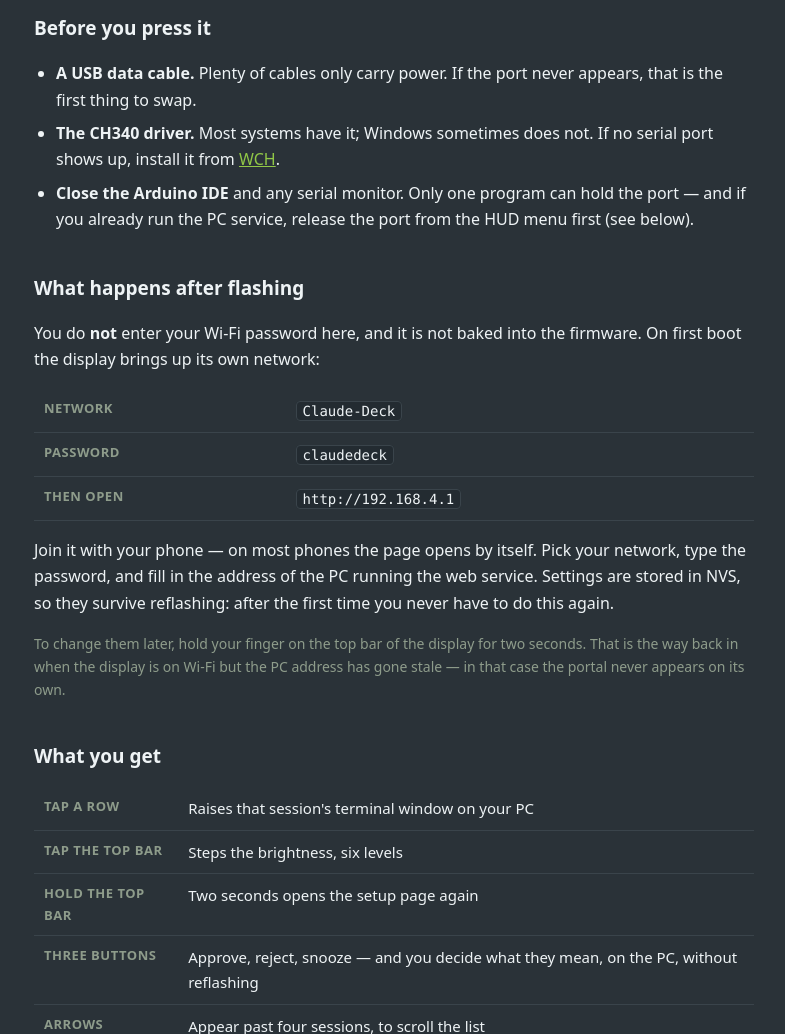
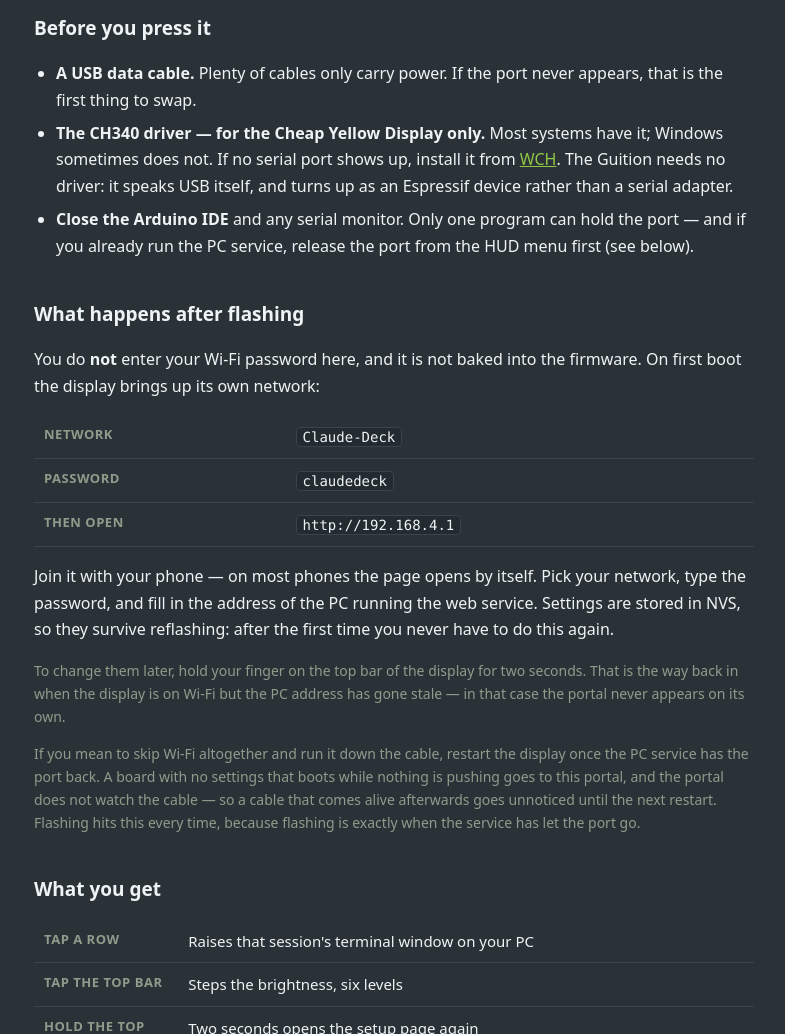
Before and after one commit to dimitrihilverda/claude-sessions-monitor, a plain HTML site: page web/index.html in a window 1280 px wide. Shown: the part 500-1534 px from the top of the page, without its empty margins (246-1031 px from the left). Drawn offline with Linux system fonts and the light colour scheme.

Commit message:
Write down what the second board taught us
The S3 pages were written from a board that had never been switched on. Now
that it has: it needs no CH340 driver, its touch controller talks when nobody
is touching it, raising a window taps the Alt key, and a freshly flashed board
with no Wi-Fi settings goes to its portal and stops watching the cable.

That last one catches everybody who flashes from the web page, because
flashing is exactly when the service has let the port go.

Co-Authored-By: Claude Opus 5 (1M context) <noreply@anthropic.com>

```diff
--- a/web/index.html
+++ b/web/index.html
@@ -94,9 +94,12 @@
   <ul>
     <li><strong>A USB data cable.</strong> Plenty of cables only carry power. If the
       port never appears, that is the first thing to swap.</li>
-    <li><strong>The CH340 driver.</strong> Most systems have it; Windows sometimes
-      does not. If no serial port shows up, install it from
-      <a href="https://www.wch-ic.com/downloads/CH341SER_EXE.html">WCH</a>.</li>
+    <li><strong>The CH340 driver &mdash; for the Cheap Yellow Display only.</strong>
+      Most systems have it; Windows sometimes does not. If no serial port shows up,
+      install it from
+      <a href="https://www.wch-ic.com/downloads/CH341SER_EXE.html">WCH</a>.
+      The Guition needs no driver: it speaks USB itself, and turns up as an
+      Espressif device rather than a serial adapter.</li>
     <li><strong>Close the Arduino IDE</strong> and any serial monitor. Only one
       program can hold the port &mdash; and if you already run the PC service,
       release the port from the HUD menu first (see below).</li>
@@ -122,6 +125,14 @@
     To change them later, hold your finger on the top bar of the display for two
     seconds. That is the way back in when the display is on Wi-Fi but the PC address
     has gone stale &mdash; in that case the portal never appears on its own.
+  </p>
+  <p class="note">
+    If you mean to skip Wi-Fi altogether and run it down the cable, restart the
+    display once the PC service has the port back. A board with no settings that
+    boots while nothing is pushing goes to this portal, and the portal does not
+    watch the cable &mdash; so a cable that comes alive afterwards goes unnoticed
+    until the next restart. Flashing hits this every time, because flashing is
+    exactly when the service has let the port go.
   </p>
 
   <h2>What you get</h2>
```
Also changed, not shown: 1 other file.
